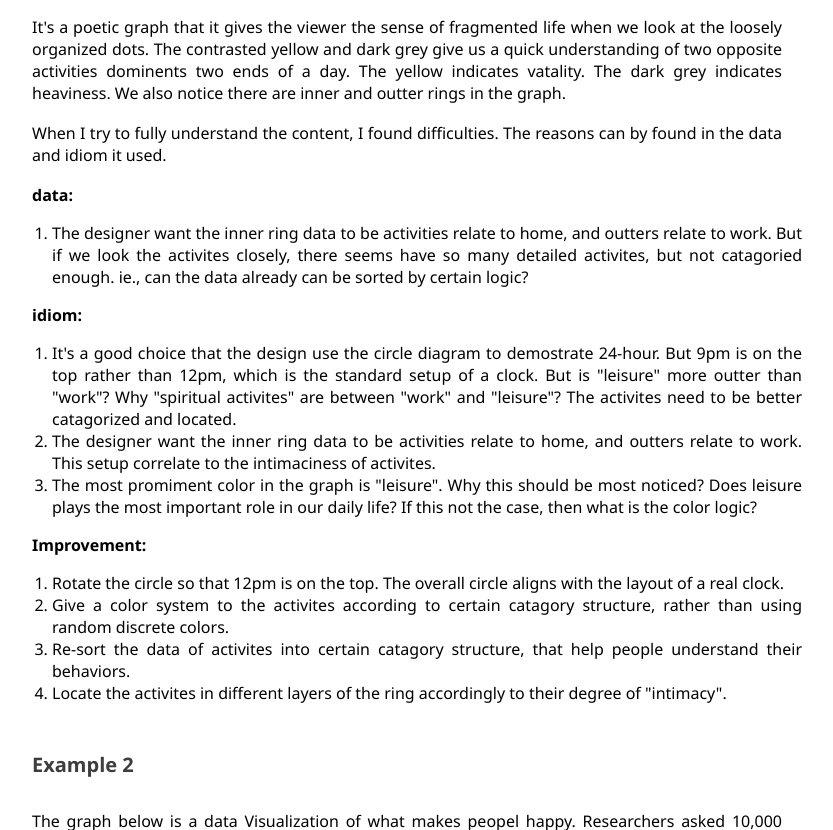
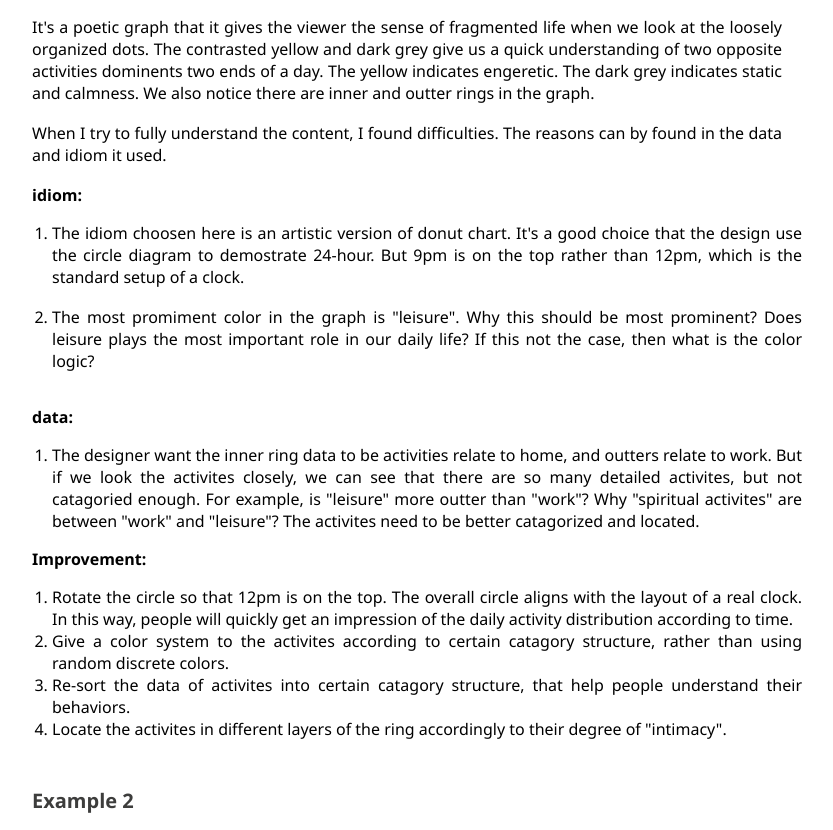
Before and after one commit to xfiax/HASS-assignment2, a plain HTML site: page index.html in a window 1280 px wide. Shown: the part 859-1689 px from the top of the page, without its empty margins (233-1066 px from the left). Drawn offline with Linux system fonts and the light colour scheme.

Commit message:
Update index.html

```diff
--- a/index.html
+++ b/index.html
@@ -60,35 +60,36 @@
         </p><br>
         <img src="https://flowingdata.com/wp-content/uploads/2021/08/time-use-2020-radial-v3-correct-data.png" alt=""><br>
         <p>
-            It's a poetic graph that it gives the viewer the sense of fragmented life when we look at the loosely organized dots. The contrasted yellow and dark grey give us a quick understanding of two opposite activities dominents two ends of a day. The yellow indicates vatality. The dark grey indicates heaviness. We also notice there are inner and outter rings in the graph.
+            It's a poetic graph that it gives the viewer the sense of fragmented life when we look at the loosely organized dots. The contrasted yellow and dark grey give us a quick understanding of two opposite activities dominents two ends of a day. The yellow indicates engeretic. The dark grey indicates static and calmness. We also notice there are inner and outter rings in the graph.
         </p><br>
         <p>
             When I try to fully understand the content, I found difficulties. The reasons can by found in the data and idiom it used.
         </p><br>
 
-        <h4>data:</h4>
-        <ol>
-            <li>
-                The designer want the inner ring data to be activities relate to home, and outters relate to work. But if we look the activites closely, there seems have so many detailed activites, but not catagoried enough. ie., can the data already can be sorted by certain logic?
-            </li>
-        </ol>
 
         <h4>idiom:</h4>
         <ol>
             <li>
-                It's a good choice that the design use the circle diagram to demostrate 24-hour. But 9pm is on the top rather than 12pm, which is the standard setup of a clock. But is "leisure" more outter than "work"? Why "spiritual activites" are between "work" and "leisure"? The activites need to be better catagorized and located.
+                The idiom choosen here is an artistic version of donut chart. It's a good choice that the design use the circle diagram to demostrate 24-hour. But 9pm is on the top rather than 12pm, which is the standard setup of a clock.
+            </li><br>
+
+            <li>
+                The most promiment color in the graph is "leisure". Why this should be most prominent? Does leisure plays the most important role in our daily life? If this not the case, then what is the color logic?
+            </li><br>
+        </ol>
+
+        <h4>data:</h4>
+        <ol>
+            <li>
+                The designer want the inner ring data to be activities relate to home, and outters relate to work. But if we look the activites closely, we can see that there are so many detailed activites, but not catagoried enough. For example, is "leisure" more outter than "work"? Why "spiritual activites" are between "work" and "leisure"? The activites need to be better catagorized and located.
             </li>
-            <li>
-                The designer want the inner ring data to be activities relate to home, and outters relate to work. This setup correlate to the intimaciness of activites.
-            </li>
-            <li>
-                The most promiment color in the graph is "leisure". Why this should be most noticed? Does leisure plays the most important role in our daily life? If this not the case, then what is the color logic?
-            </li>
+
         </ol>
+
         <h4>Improvement:</h4>
         <ol>
             <li>
-                Rotate the circle so that 12pm is on the top. The overall circle aligns with the layout of a real clock.
+                Rotate the circle so that 12pm is on the top. The overall circle aligns with the layout of a real clock. In this way, people will quickly get an impression of the daily activity distribution according to time.
             </li>
             <li>
                 Give a color system to the activites according to certain catagory structure, rather than using random discrete colors.
@@ -121,30 +122,30 @@
                 <ol>
                     <li>
                         The gragh is colored into two groups in order to make a statement that "I" is the biggest subject relates to people's happyness. It losted the objectiveness when this is decided by the designer, rather than relating the color system to the quantity of the data.
-                    </li>
+                    </li><br>
                     <li>
                         The circles of the "others" are randomly layout. It doesn't make any statement rather than they are smaller.
-                    </li>
+                    </li><br>
 
                     <li>
                         The curves linking the circles suppose to show the relativeness of the items, as well as the connectivity. But the curves are too weak to suggest connectivity in the visual aspect.
-                    </li>
+                    </li><br>
                 </ol>
 
                 <h4>data:</h4>
                 <ol>
                    <li>
                        When the author split the data into "subject, verb, and object", there are overlap verbs in the "I" catalog and "others" catalog. Or say there are "common verbs" in this analysis. But this common data is not cataloged individually. So later when the three catalogs are linked together, the linking relationship is wrong.
-                   </li>
+                   </li><br>
                    <li>
                       In the verbs sector, this some text and arrow indicates the relationship of the data on the top vervus the data at the bottom: The data on the top are more relate to "self", while the data on the bottom are "more from others". The degree of "more" is ambigurious. Does it mean those data are split from sentence relating to others? What is the degree of "more" defines?
-                </li>
+                </li><br>
                 <li>
                     Another issue with verb sector data is quite foundamental: some verb, for instance "go" and "get", are more used than others because certain language nature. If the intension here is to illustrate the intensity to reflect people's preferences, then, this issue would heavily affact the result.
-                </li>
+                </li><br>
                    <li>
                        For the "object" part of data, If we differenciate them by their colors, then issue is the same as point 2: does it whether it's from the "I" sentence or "others"? We also can see at the bottm terms are refering to "someone". while on the top it seems like term are relating to "object", but not exactly. I mean I'm not even sure what does the designer try to express. That's the problem.
-                   </li>
+                   </li><br><br><br><br>
                </ol>
 
 
```
